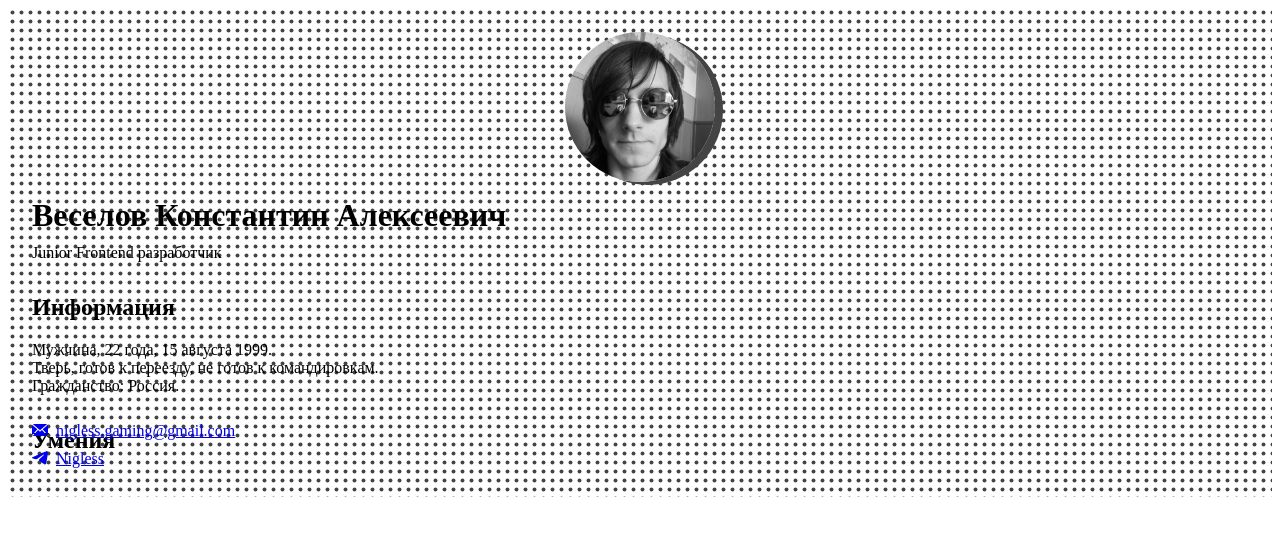
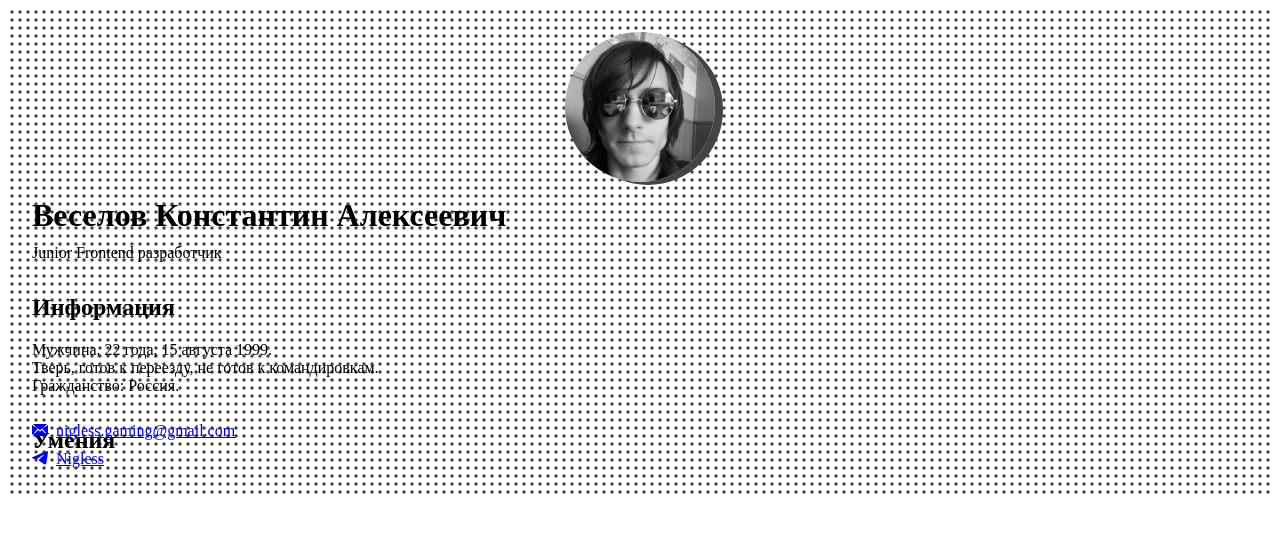
Before and after one commit to Nigless/resume, a website built with Parcel: page src/components/aside/aside.html in a window 1280 px wide. Built offline with nearby package versions, Linux system fonts and the light colour scheme.

Commit message:
уменьшил масштаб паттерна

```diff
--- a/src/components/aside/styles.scss
+++ b/src/components/aside/styles.scss
@@ -4,7 +4,7 @@
 .aside {
 	padding: 1.5em;
 	background: url("./dot.svg");
-	background-size: 9px;
+	background-size: 8px;
 	position: relative;
 
 	@media print {
```
